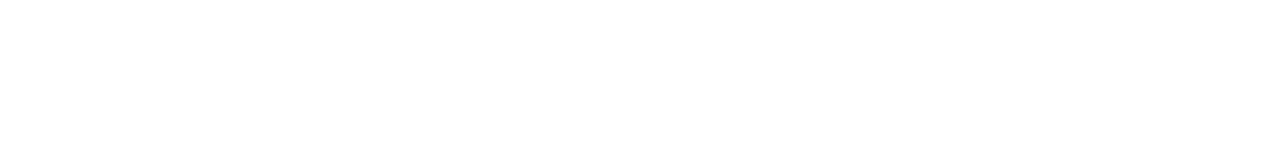
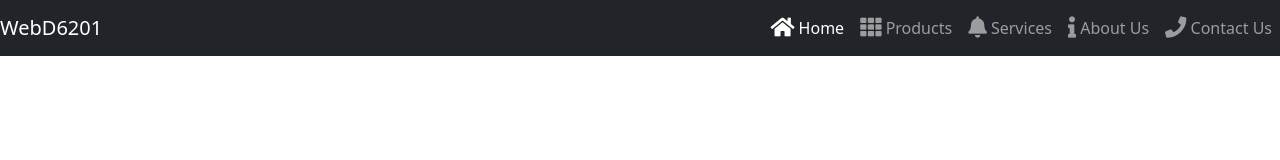
Before and after one commit to Tomelinski/Webd6201-Lab02, a website: page index.html in a window 1280 px wide. Drawn offline with nearby package versions, Linux system fonts and the light colour scheme.

Commit message:
added navbar

```diff
--- a/index.html
+++ b/index.html
@@ -11,6 +11,44 @@
 
 </head>
 <body>
+      <!-- Main header -->
+      <header>
+        <!-- Main Nav -->
+          <nav class="navbar navbar-expand-lg navbar-dark bg-dark ">
+              <a class="navbar-brand" href="./index.html">WebD6201</a>
+              <button class="navbar-toggler" type="button" data-toggle="collapse" data-target="#navbarSupportedContent" aria-controls="navbarSupportedContent" aria-expanded="false" aria-label="Toggle navigation">
+                <span class="navbar-toggler-icon"></span>
+              </button>
+
+              <div class="collapse navbar-collapse" id="navbarSupportedContent">
+                <ul class="navbar-nav ms-auto mb-2 mb-lg-0">
+                  <li class="nav-item ">
+                    <a class="nav-link active" aria-current="page" href="index.html"><i class="fas fa-home fa-lg"></i> Home</a>
+                  </li>
+
+                  <li class="nav-item">
+                      <a class="nav-link" aria-current="page" href="products.html"><i class="fas fa-th fa-lg"></i> Products</a>
+                  </li>
+
+                  <li class="nav-item">
+                      <a class="nav-link" aria-current="page" href="services.html"><i class="fas fa-bell fa-lg"></i> Services</a>
+                  </li>
+
+                  <li class="nav-item">
+                      <a class="nav-link" aria-current="page" href="about.html"><i class="fas fa-info fa-lg"></i> About Us</a>
+                  </li>
+
+                  <li class="nav-item">
+                      <a class="nav-link" aria-current="page" href="contact.html"><i class="fas fa-phone fa-lg"></i> Contact Us</a>
+                  </li>
+                </ul>
+              </div>
+            </nav>
+      </header>
+
+      <main>
+
+      </main>
 
     <!-- Script section -->
     <script src="./node_modules/jquery/dist/jquery.min.js"></script>
```
